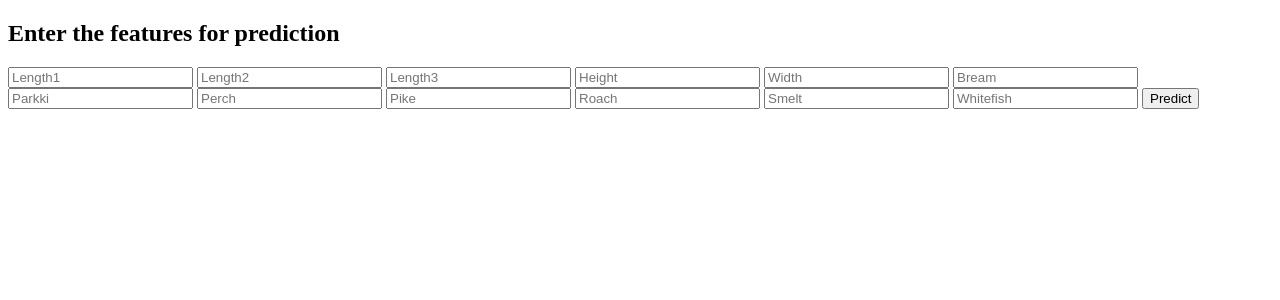
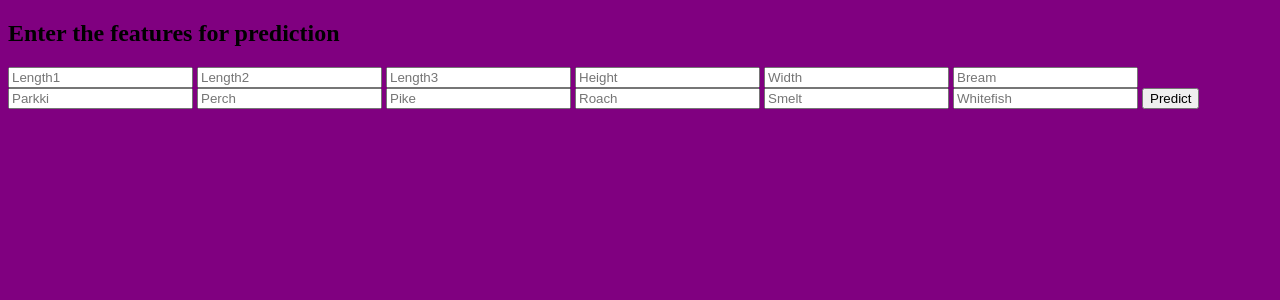
Before and after one commit to AKSHAYA-162/Lab4, a Flask app: page / in a window 1280 px wide. Shown: the top 300 px of the page. Run offline with Flask 3, Linux system fonts and the light colour scheme; parts of the project's set-up code (start-up, migrations or seed data) failed here and were passed over.

Commit message:
Second Version

```diff
--- a/templates/index.html
+++ b/templates/index.html
@@ -3,7 +3,7 @@
 <head>
     <title>Prediction</title>
 </head>
-<body>
+<body style="background-color: purple;">
     <h2>Enter the features for prediction</h2>
     <form action="/predict" method="post">
         <input type="text" name="Length1" placeholder="Length1" required="required">
```
